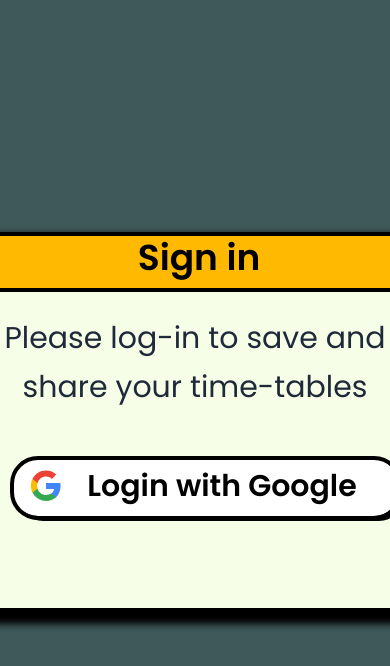
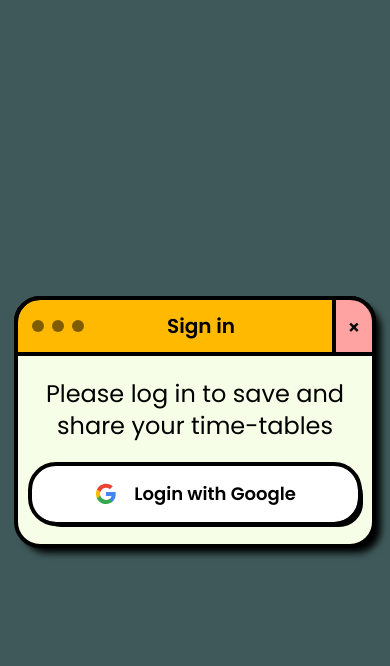
Before and after one commit to CodeChefVIT/ffcs, a Next.js app: page /test in a window 390 px wide. Both pictures are taken after a click on the button "Gululu". Shown: the top 666 px of the page. Built offline with nearby package versions, Linux system fonts and the light colour scheme.

Commit message:
popups are responsive now(work on mobiles) google and mail popups done, google popups needs doodles

```diff
--- a/src/app/test/page.tsx
+++ b/src/app/test/page.tsx
@@ -1,29 +1,35 @@
 "use client";
 
 import { useState } from "react";
-import GoogleLoginPopup from "@/components/ui/login_popup"; // Adjust path if needed
+import GoogleLoginPopup from "@/components/ui/login_popup";
+import EmailLoginPopup from "@/components/ui/email_popup";
 
 export default function Home() {
-  const [showPopup, setShowPopup] = useState(false);
+  const [popupType, setPopupType] = useState<"google" | "email" | null>(null);
+
+  const closePopup = () => setPopupType(null);
 
   return (
     <div className="p-10">
       <button
-        onClick={() => setShowPopup(true)}
+        onClick={() => setPopupType("google")}
         className="text-white bg-blue-700 hover:bg-blue-900 focus:outline-none text-sm rounded-lg px-5 py-2.5 mr-5"
       >
         Gululu
       </button>
 
-      <button className="text-white bg-blue-700 hover:bg-blue-900 focus:outline-none text-sm rounded-lg px-5 py-2.5 mr-5">
-        Remove
+      <button
+      onClick={() => setPopupType("email")}
+      className="text-white bg-blue-700 hover:bg-blue-900 focus:outline-none text-sm rounded-lg px-5 py-2.5 mr-5">
+        Email
       </button>
 
       <button className="text-white bg-blue-700 hover:bg-blue-900 focus:outline-none text-sm rounded-lg px-5 py-2.5 mr-5">
         Main report
       </button>
 
-      {showPopup && <GoogleLoginPopup onClose={() => setShowPopup(false)} />}
+     {popupType === "google" && <GoogleLoginPopup onClose={closePopup} />}
+      {popupType === "email" && <EmailLoginPopup onClose={closePopup} />}
     </div>
   );
 }
--- /dev/null
+++ b/src/components/ui/email_popup.tsx
@@ -0,0 +1,49 @@
+import React from "react";
+
+interface EmailLoginPopupProps {
+  onClose: () => void;
+}
+
+const EmailLoginPopup: React.FC<EmailLoginPopupProps> = ({ onClose }) => {
+  return (
+    <div className="fixed inset-0 flex items-center justify-center bg-[#3f595a] z-50 px-4">
+      <div className="w-full max-w-md sm:max-w-xl md:max-w-xl bg-sky-100 rounded-3xl shadow-[7px_7px_7px_rgba(0,0,0,1.00)] outline outline-4 outline-offset-[-2px] outline-black">
+        {/* Header */}
+        <div className="flex justify-between items-center h-14 bg-sky-300 rounded-t-3xl outline-4 outline-offset-[-2px] outline-black px-4">
+          <div className="flex items-center gap-2">
+            <div className="w-3 h-3 bg-black/50 rounded-full" />
+            <div className="w-3 h-3 bg-black/50 rounded-full" />
+            <div className="w-3 h-3 bg-black/50 rounded-full" />
+          </div>
+          <span className="text-black text-xl sm:text-2xl md:text-3xl font-semibold font-['Poppins'] text-center flex-1">
+            Email Report
+          </span>
+
+        </div>
+
+        {/* Content */}
+        <div className="text-center mt-6 px-4">
+          <p className="text-black  md:text-2xl font-normal font-['Poppins'] leading-relaxed">
+            A Report has been sent to your email ID
+          </p>
+        </div>
+
+        {/*OK Button */}
+        <div className="flex justify-center mt-6 px-4">
+          <button
+          onClick={onClose}
+          className="flex items-center justify-center gap-4 w-1/5 max-w-sm h-14 bg-blue-300 rounded-3xl shadow-[5px_5px_0px_rgba(0,0,0,1.00)] outline outline-4 outline-black px-4">
+            <span className="text-black text-lg sm:text-xl md:text-2xl font-bold font-['Poppins']">
+              OK
+            </span>
+          </button>
+        </div>
+
+        {/* Bottom Padding */}
+        <div className="h-6" />
+      </div>
+    </div>
+  );
+};
+
+export default EmailLoginPopup;
--- a/src/components/ui/login_popup.tsx
+++ b/src/components/ui/login_popup.tsx
@@ -1,5 +1,4 @@
 import React from "react";
-
 
 interface GoogleLoginPopupProps {
   onClose: () => void;
@@ -7,46 +6,49 @@ interface GoogleLoginPopupProps {
 
 const GoogleLoginPopup: React.FC<GoogleLoginPopupProps> = ({ onClose }) => {
   return (
-    <div className="fixed inset-0 flex items-center justify-center bg-[#3f595a] z-50">
-      <div className="w-[650px] h-[376px] bg-lime-50 rounded-[48px] shadow-[7px_7px_7px_7px_rgba(0,0,0,1.00)] outline outline-4 outline-offset-[-2px] outline-black">
+    <div className="fixed inset-0 flex items-center justify-center bg-[#3f595a] z-50 px-4">
+      <div className="w-full max-w-md sm:max-w-xl md:max-w-xl bg-lime-50 rounded-3xl shadow-[7px_7px_7px_rgba(0,0,0,1.00)] outline outline-4 outline-offset-[-2px] outline-black">
         {/* Header */}
-        <div className="flex w-[650px] h-14 bg-amber-400 rounded-tl-[48px] rounded-tr-[48px] outline-4 outline-offset-[-2px] outline-black px-4">
-          <div className="inline-flex items-center gap-3">
-            <div className="w-4 h-4 bg-black/50 rounded-full" />
-            <div className="w-4 h-4 bg-black/50 rounded-full" />
-            <div className="w-4 h-4 bg-black/50 rounded-full" />
+        <div className="flex justify-between items-center h-14 bg-amber-400 rounded-t-3xl outline-4 outline-offset-[-2px] outline-black px-4">
+          <div className="flex items-center gap-2">
+            <div className="w-3 h-3 bg-black/50 rounded-full" />
+            <div className="w-3 h-3 bg-black/50 rounded-full" />
+            <div className="w-3 h-3 bg-black/50 rounded-full" />
           </div>
-          <span className="flex-1 justify-center text-center  w-38 h-12 text-black text-4xl font-semibold font-['Poppins'] place-self-center">
+          <span className="text-black text-xl sm:text-2xl md:text-3xl font-semibold font-['Poppins'] text-center flex-1">
             Sign in
           </span>
           <button
             onClick={onClose}
-            className="flex-item align-self w-16 h-14 bg-red-300 rounded-tr-[52px] outline outline-4 outline-offset-[-2px] outline-black left-4 relative"
+            className="w-10 h-14 bg-red-300 rounded-tr-3xl outline outline-4 outline-offset-[-2px] outline-black text-xl font-bold relative left-4"
           >
             ×
           </button>
         </div>
 
         {/* Content */}
-        <div className="text-center mt-6">
-          <p className="text-gray-800 text-3xl font-medium font-['Poppins'] leading-relaxed">
-            Please log-in to save and<br /> share your time-tables
+        <div className="text-center mt-6 px-4">
+          <p className="text-black text-2xl font-normal font-['Poppins']">
+            Please log in to save and share your time-tables
           </p>
         </div>
 
-        <div className="w-96 h-20 relative">
-          <button className="w-96 h-14 left-36 top-12 relative bg-white rounded-3xl shadow-[5px_5px_0px_0px_rgba(0,0,0,1.00)] outline outline-4 outline-black">
+        {/* Google Login Button */}
+        <div className="flex justify-center mt-6 px-4">
+          <button className="flex items-center justify-center gap-4 w-full max-w-sm h-14 bg-white rounded-3xl shadow-[5px_5px_0px_rgba(0,0,0,1.00)] outline outline-4 outline-black px-4">
             <img
               src="./google.svg"
               alt="Google"
-              className="-left-40 top-2 relative w-97 h-9"
+              className="w-6 h-6"
             />
-            <span className="w-80 h-11 text-center justify-center text-black text-3xl font-bold font-['Poppins'] -top-7 left-4 relative">Login with Google</span>
+            <span className="text-black text-lg sm:text-xl md:text-2xl font-bold font-['Poppins']">
+              Login with Google
+            </span>
           </button>
         </div>
 
-        {/* Decorative Arrows */}
-
+        {/* Bottom Padding */}
+        <div className="h-6" />
       </div>
     </div>
   );
```
Also changed, not shown: 2 other files (tests, documents, lock files or other folders).
